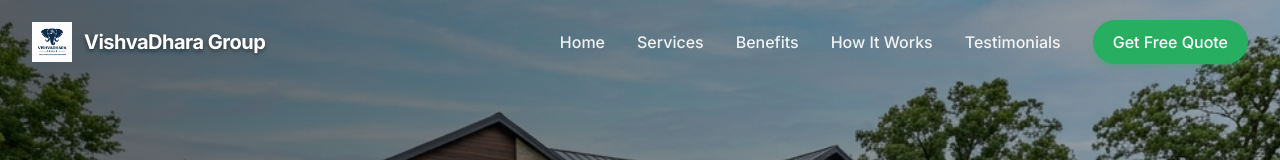
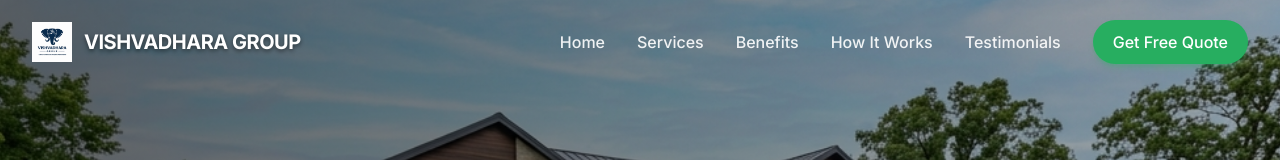
Before and after one commit to ravivarma006/lawnmowing, a React (Vite) app: page / in a window 1280 px wide. Shown: the top 160 px of the page. Built offline with nearby package versions, Linux system fonts and the light colour scheme.

Commit message:
Update brand name to all caps VISHVADHARA GROUP

```diff
--- a/index.html
+++ b/index.html
@@ -4,7 +4,7 @@
     <meta charset="UTF-8" />
     <link rel="icon" type="image/png" href="/viishvadharagrouplogo.png" />
     <meta name="viewport" content="width=device-width, initial-scale=1.0" />
-    <title>VishvaDhara Group - Premium Lawn & Garden Services</title>
+    <title>VISHVADHARA GROUP - Premium Lawn & Garden Services</title>
     <meta name="description" content="Professional Lawn Mowing & Garden Care Services. Transform your lawn into a green paradise." />
     <link rel="preconnect" href="https://fonts.googleapis.com">
     <link rel="preconnect" href="https://fonts.gstatic.com" crossorigin>
--- a/src/components/Footer.jsx
+++ b/src/components/Footer.jsx
@@ -9,8 +9,8 @@ const Footer = () => {
 
           <div className="col-span-1 md:col-span-1">
             <div className="flex items-center gap-3 mb-4">
-              <img src="/viishvadharagrouplogo.png" alt="VishvaDhara Group Logo" className="h-8 w-auto object-contain" />
-              <span className="text-xl font-bold text-white tracking-tight">VishvaDhara Group</span>
+              <img src="/viishvadharagrouplogo.png" alt="VISHVADHARA GROUP Logo" className="h-8 w-auto object-contain" />
+              <span className="text-xl font-bold text-white tracking-tight">VISHVADHARA GROUP</span>
             </div>
             <p className="text-sm">
               Professional, reliable, and premium lawn and garden care services dedicated to creating green paradises.
@@ -55,7 +55,7 @@ const Footer = () => {
         </div>
 
         <div className="border-t border-gray-800 mt-12 pt-8 flex flex-col md:flex-row justify-between items-center text-sm">
-          <p>&copy; {new Date().getFullYear()} VishvaDhara Group. All rights reserved.</p>
+          <p>&copy; {new Date().getFullYear()} VISHVADHARA GROUP. All rights reserved.</p>
           <div className="flex gap-4 mt-4 md:mt-0">
             <a href="#" className="hover:text-white">Privacy Policy</a>
             <a href="#" className="hover:text-white">Terms of Service</a>
--- a/src/components/Navbar.jsx
+++ b/src/components/Navbar.jsx
@@ -28,9 +28,9 @@ const Navbar = () => {
         <div className="flex justify-between items-center">
 
           <div className="flex items-center gap-3 cursor-pointer" onClick={() => window.scrollTo(0,0)}>
-            <img src="/viishvadharagrouplogo.png" alt="VishvaDhara Group Logo" className="h-10 w-auto object-contain" />
+            <img src="/viishvadharagrouplogo.png" alt="VISHVADHARA GROUP Logo" className="h-10 w-auto object-contain" />
             <span className={`text-xl font-bold tracking-tight ${isScrolled ? 'text-gray-900' : 'text-white text-shadow'}`}>
-              VishvaDhara Group
+              VISHVADHARA GROUP
             </span>
           </div>
 
--- a/src/components/Testimonials.jsx
+++ b/src/components/Testimonials.jsx
@@ -6,7 +6,7 @@ const testimonials = [
     id: 1,
     name: 'Sarah Johnson',
     role: 'Homeowner',
-    content: 'VishvaDhara Group completely transformed my backyard. They are punctual, professional, and the results are stunning. Highly recommended!',
+    content: 'VISHVADHARA GROUP completely transformed my backyard. They are punctual, professional, and the results are stunning. Highly recommended!',
     image: 'https://i.pravatar.cc/150?img=47'
   },
   {
```
